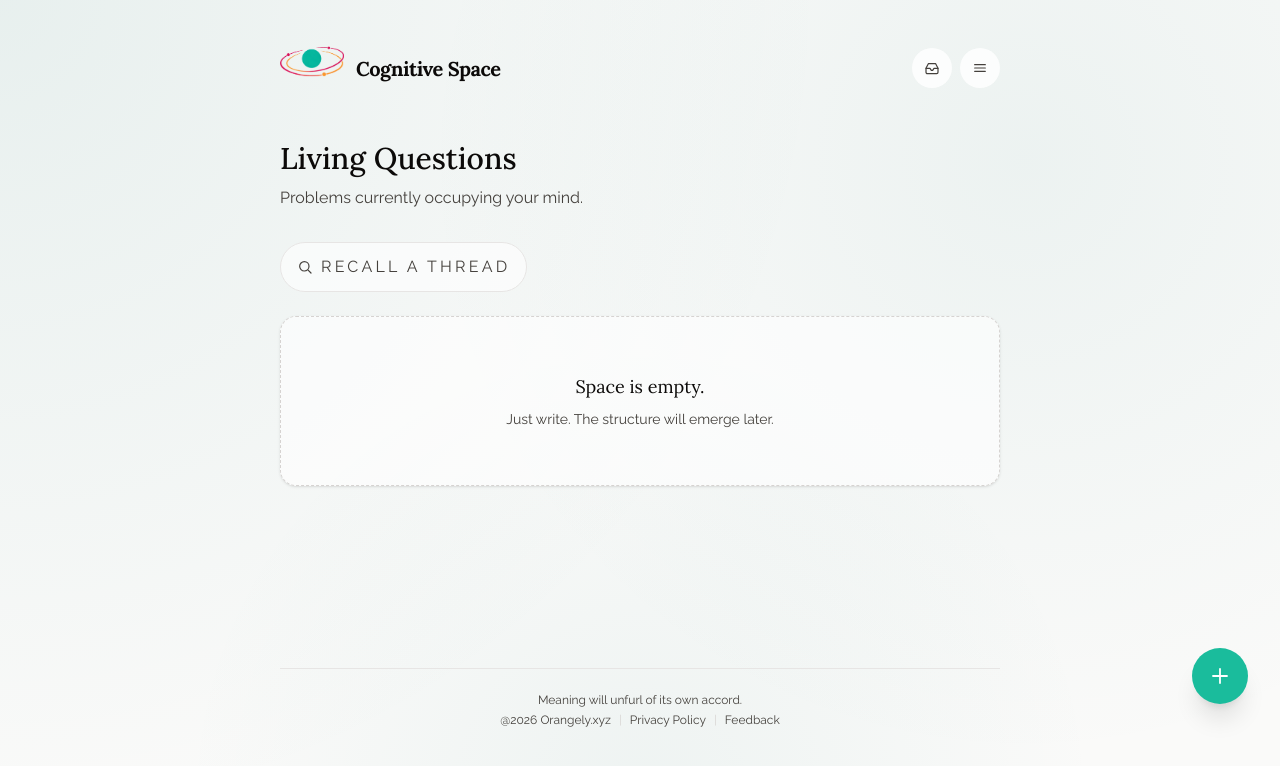
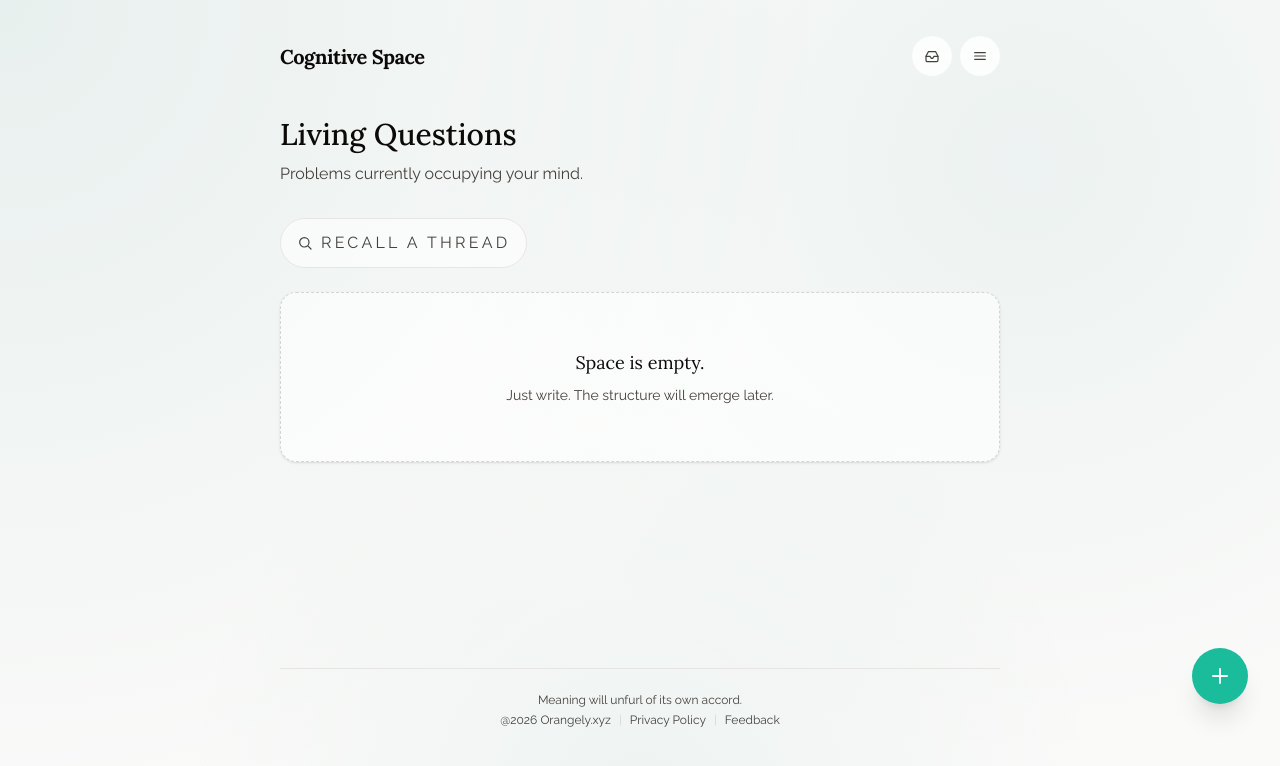
Before and after one commit to mingzhangyang/cognitive-space, a React (Vite) app: page / in a window 1280 px wide. Shown: the top 766 px of the page. Built offline with nearby package versions, Linux system fonts and the light colour scheme.

Commit message:
refactor: remove unused logo image elements from Layout component

```diff
--- a/components/Layout.tsx
+++ b/components/Layout.tsx
@@ -146,10 +146,6 @@ const Layout: React.FC<{ children: React.ReactNode }> = ({ children }) => {
     <div className="min-h-screen flex flex-col max-w-3xl mx-auto w-full px-5 sm:px-6 pt-6 sm:pt-9 pb-10 sm:pb-12 relative transition-colors duration-300">
       <header className="relative z-20 mb-8 sm:mb-10 flex flex-wrap items-center justify-between gap-3">
         <Link to="/" className="flex items-center gap-3 text-lg sm:text-xl font-serif font-bold tracking-tight text-ink dark:text-ink-dark hover:text-accent dark:hover:text-accent-dark transition-colors leading-tight cursor-pointer">
-          <picture className="h-16 w-16 shrink-0">
-            <source srcSet="/logo.webp" type="image/webp" />
-            <img src="/logo.png" alt={t('app_name')} className="h-16 w-16 object-contain" />
-          </picture>
           <span>{t('app_name')}</span>
         </Link>
         <div className="flex items-center gap-2">
```
